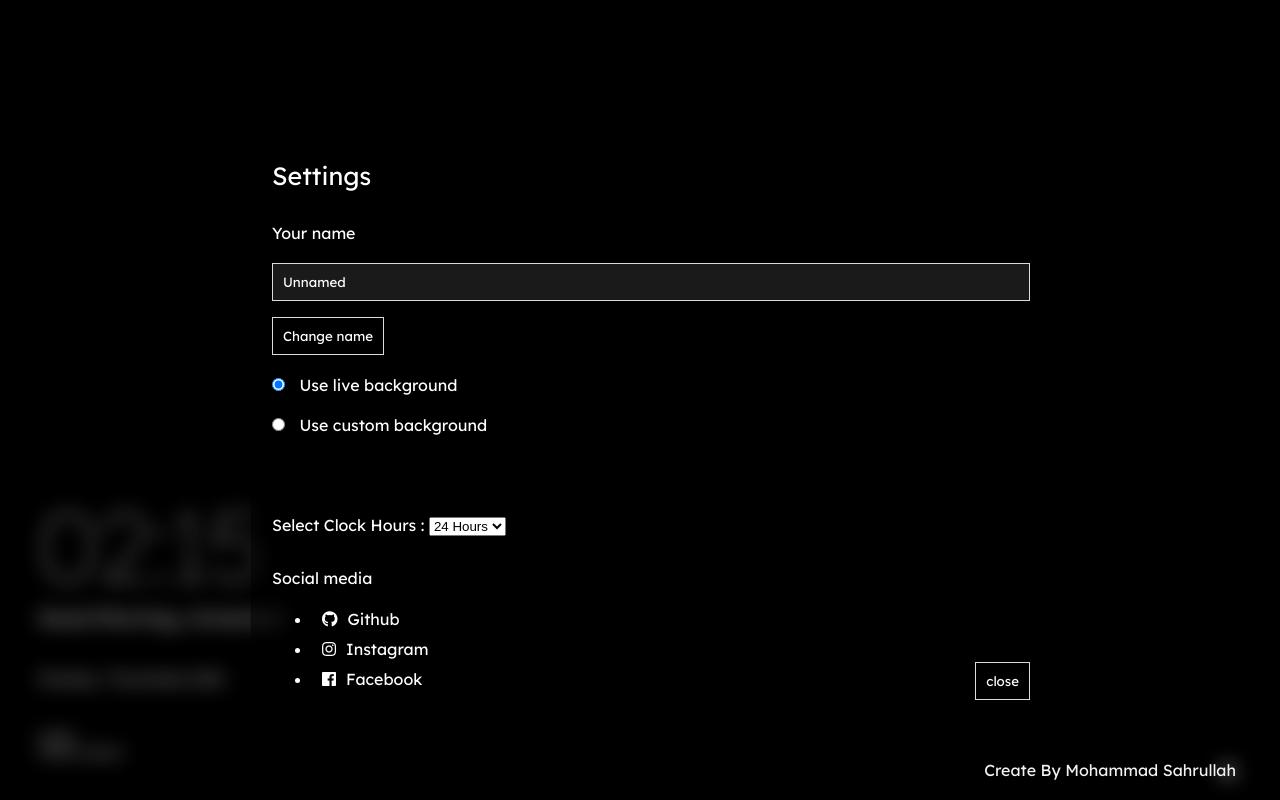
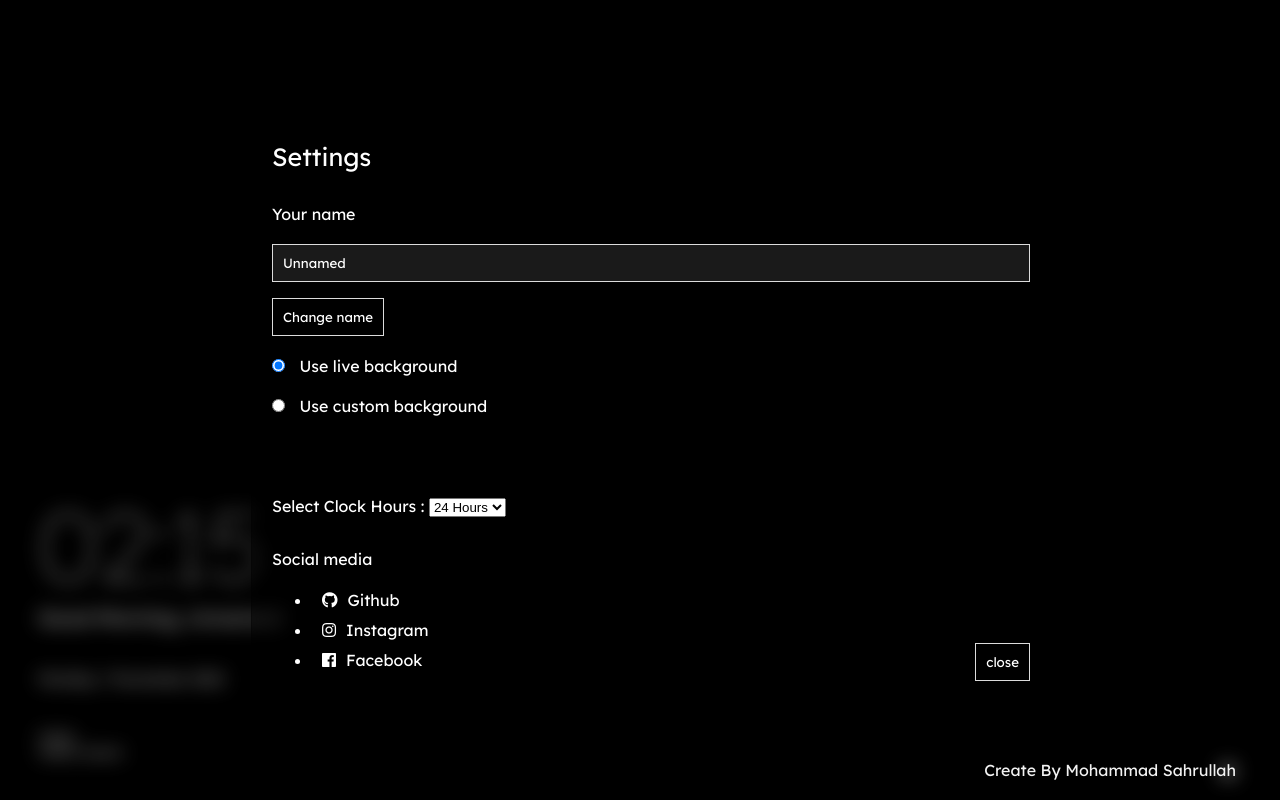
Before and after one commit to sahrullahh/strangky-tab, a website built with webpack: page src/index.html in a window 1280 px wide. Both pictures are taken after a click on the button 1228 px from the left and 771 px from the top of the page. Shown: the top 800 px of the page. Built offline with nearby package versions, Linux system fonts and the light colour scheme; no server answers; files whose address does not match are found by name.

Commit message:
chore(modal): make center of screen

```diff
--- a/src/scss/main.scss
+++ b/src/scss/main.scss
@@ -56,7 +56,12 @@ header {
     padding: 20px;
     box-sizing: border-box;
     font-family: "Lexend", sans-serif, "Segoe UI";
-    margin-top: 10%;
+    position: absolute;
+    top: 50%;
+    left: 50%;
+    -ms-transform: translateX(-50%) translateY(-50%);
+    -webkit-transform: translate(-50%,-50%);
+    transform: translate(-50%,-50%);
     /* From https://css.glass */
 
     border-radius: 16px;
```
Also changed, not shown: dist/main.css.
